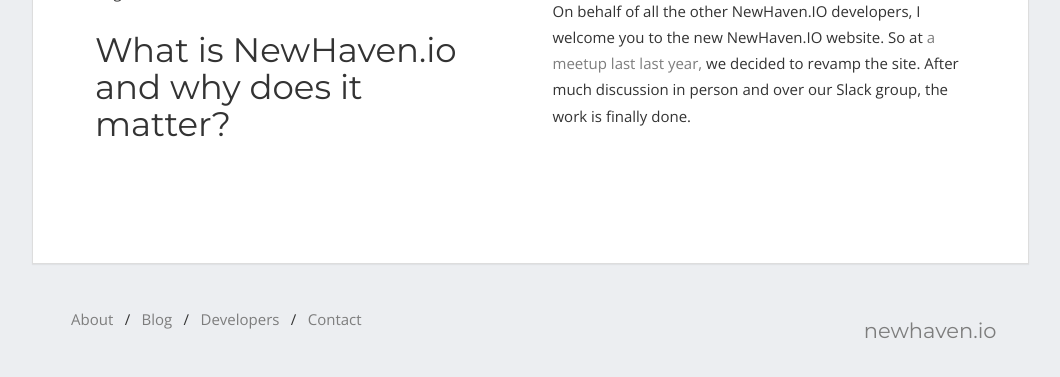
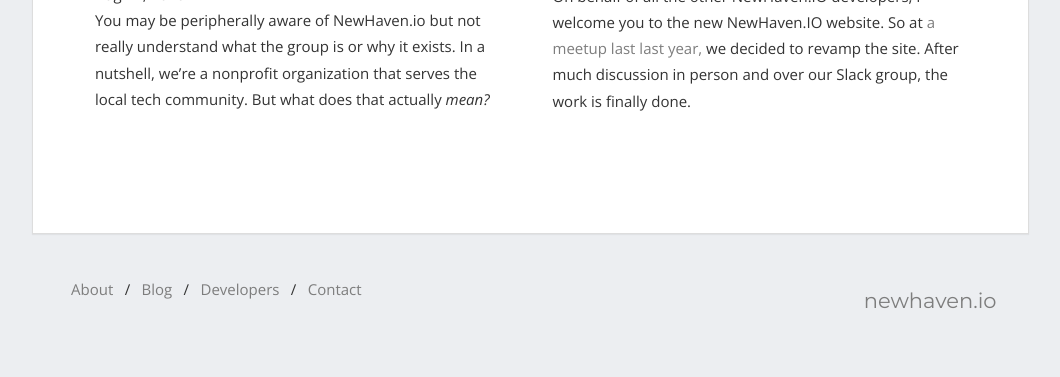
Before and after one commit to newhavenio/newhavenio.github.io, a Jekyll site: the page built from blog/index.html, in a window 1280 px wide, cut to the strip 324-701 px from the top of the page. Shown: the whole strip, without its empty margins (110-1170 px from the left). Built offline with Jekyll 4.4.1, drawn with Linux system fonts in a browser that asks for light colours; nearby versions of some CDN libraries; library files that are not in the unit come from our copies; the list of posts is cut into pages by our own code.

Commit message:
formatting tweaks and excerpt

```diff
--- a/_posts/2016-08-12-what-is-NewHavenIO.markdown
+++ b/_posts/2016-08-12-what-is-NewHavenIO.markdown
@@ -9,7 +9,7 @@
 ext-url: none
 ---
 
-## What is NewHaven.io and why does it matter?
+You may be peripherally aware of NewHaven.io but not really understand what the group is or why it exists. In a nutshell, we're a nonprofit organization that serves the local tech community. But what does that actually _mean?_
 
 ### Aggregation of local interest groups
 
```
